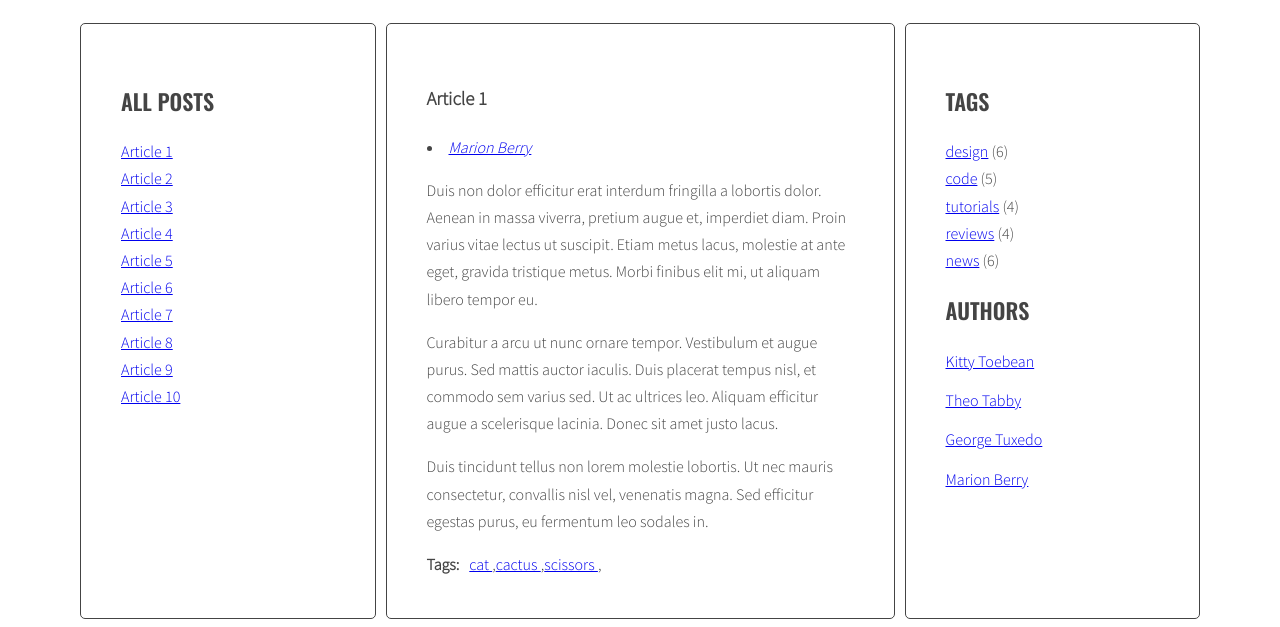
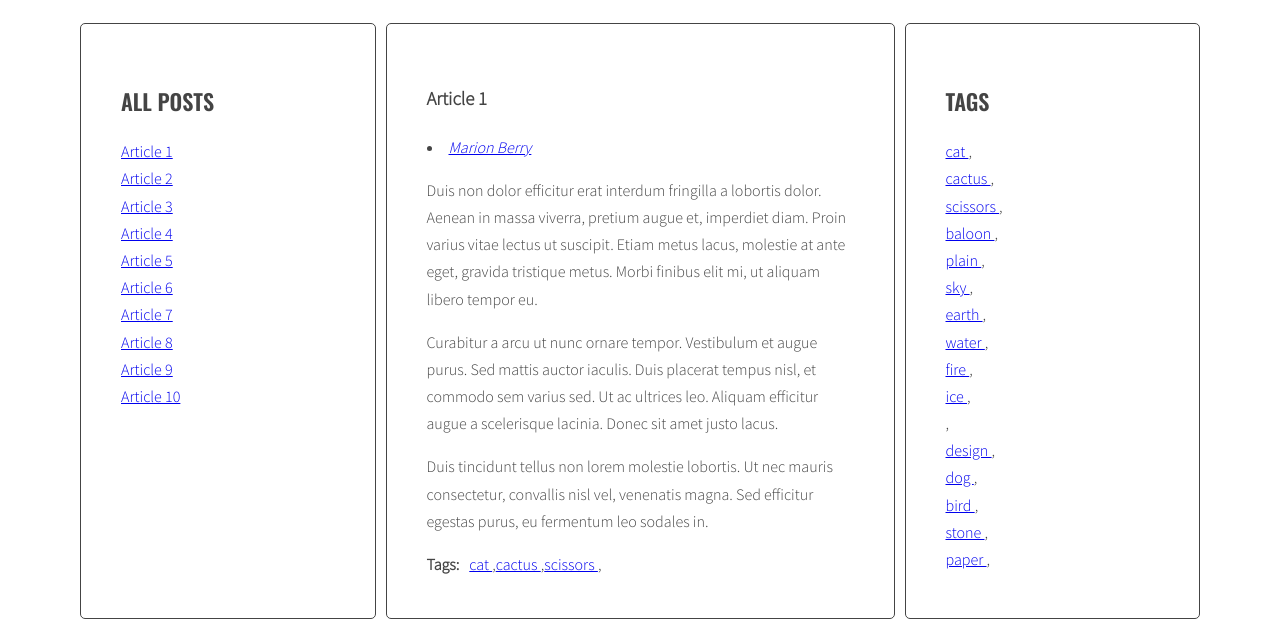
Before and after one commit to KonradSmuga/javascript-blog, a website: page index.html in a window 1280 px wide. Shown: the part 220-847 px from the top of the page. Drawn offline with nearby package versions, Linux system fonts and the light colour scheme.

Commit message:
tags on the right function

```diff
--- a/index.html
+++ b/index.html
@@ -249,12 +249,6 @@
                 <aside class="sidebar">
                     <h2 class="section-title">Tags</h2>
                     <ul class="list tags">
-                        <li><a href="#">design</a> <span>(6)</span></li>
-                        <li><a href="#">code</a> <span>(5)</span></li>
-                        <li><a href="#">tutorials</a> <span>(4)</span></li>
-                        <li><a href="#">reviews</a> <span>(4)</span></li>
-                        <li><a href="#">news</a> <span>(6)</span></li>
-                    </ul>
                     <h2 class="section-title">Authors</h2>
                     <ul class="list authors">
                         <li>
--- a/js/script.js
+++ b/js/script.js
@@ -9,27 +9,19 @@
     event.preventDefault();
     const clickedElement = this;
     console.log('Link was clicked!');
-
-
     /* [DONE] remove class 'active' from all article links  */
 
     const activeLinks = document.querySelectorAll('.titles a.active');
     for (let activeLink of activeLinks) {
       activeLink.classList.remove('active');
     }
-
-
     /* [DONE] add class 'active' to the clicked link */
 
     console.log('clickedElement:', clickedElement);
     clickedElement.classList.add('active');
-
     /* [DONE] remove class 'active' from all articles */
-
     const activeArticles = document.querySelectorAll('.post.active');
-
     for (let activeArticle of activeArticles) {
-
       activeArticle.classList.remove('active');
     }
 
@@ -53,6 +45,7 @@
     optTitleListSelector = '.titles',
     optArticleTagsSelector = '.post-tags .list',
     optPostAuthor = '.post-author';
+  // optTagsListSelector = '.tags.list';
 
   const generateTitleList = function (customSelector = '') {
 
@@ -87,48 +80,52 @@
 
   generateTitleList();
   const links = document.querySelectorAll('.titles a');
-
   for (let link of links) {
     link.addEventListener('click', titleClickHandler);
   }
 
-
-
-
   const generateTags = function () {
+    let allTags = [];
     /* find all articles */
     const articles = document.querySelectorAll(optArticleSelector);
-
     /* START LOOP: for every article: */
     for (let article of articles) {
-
       /* find tags wrapper */
       const tagList = article.querySelector(optArticleTagsSelector);
       /* make html variable with empty string */
       let html = '';
+
       /* get tags from data-tags attribute */
       const articleTags = article.getAttribute('data-tags');
-
-
       /* split tags into array */
       const articleTagsArray = articleTags.split(' ');
-
       /* START LOOP: for each tag */
       for (let tag of articleTagsArray) {
+
         /* generate HTML of the link */
         const linkHTML = '<li><a href="#tag-' + tag + '"> ' + tag + ' </a>, </li>';
         /* add generated code to html variable */
-        html += linkHTML;
+
+        html = html + linkHTML;
+        /* [NEW] check if this link is NOT already in allTags */
+        if (allTags.indexOf(linkHTML) == -1) {
+          /* [NEW] add generated code to allTags array */
+          allTags.push(linkHTML);
+
+        }
         /* END LOOP: for each tag */
       }
       /* insert HTML of all the links into the tags wrapper */
       tagList.innerHTML = html;
       /* END LOOP: for every article: */
     }
+    /* [NEW] find list of tags in right column */
+    const tagList = document.querySelector('.tags');
+    /* [NEW] add html from allTags to tagList */
+    tagList.innerHTML = allTags.join(' ');
   };
+
   generateTags();
-
-
   const generateAutors = function () {
     const articles = document.querySelectorAll(optArticleSelector);
 
@@ -139,12 +136,8 @@
       const linkHTML = `<li><a href="#author-${articleAuthor}">${articleAuthor}</a></li>`;
       authorWrapper.innerHTML = linkHTML;
     }
-
-
   };
   generateAutors();
-
-
 
   const tagClickHandler = function (event) {
     /* prevent default action for this event */
@@ -184,9 +177,6 @@
     for (let link of links) {
       link.addEventListener('click', tagClickHandler);
     }
-
   }
-
   addClickListenersToTags();
-
 }
```
Lines whose indentation alone changed are shown as unchanged.
